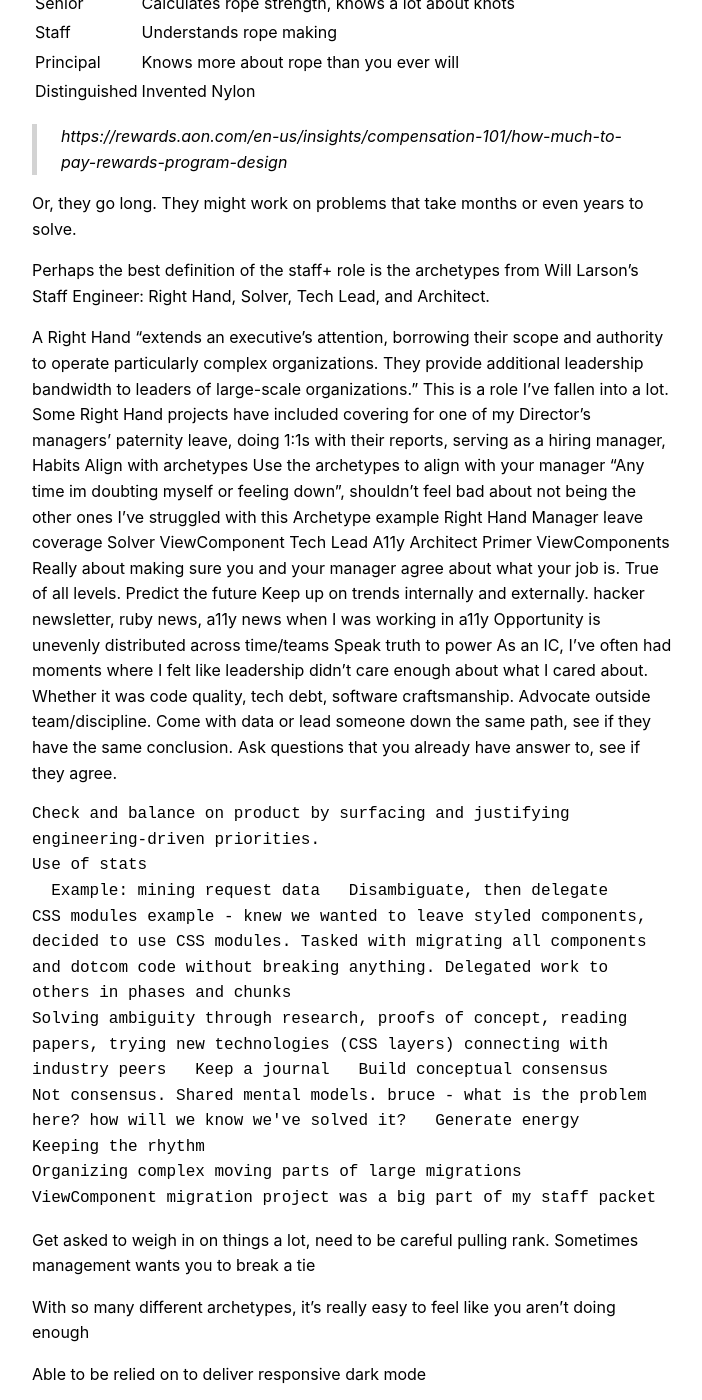
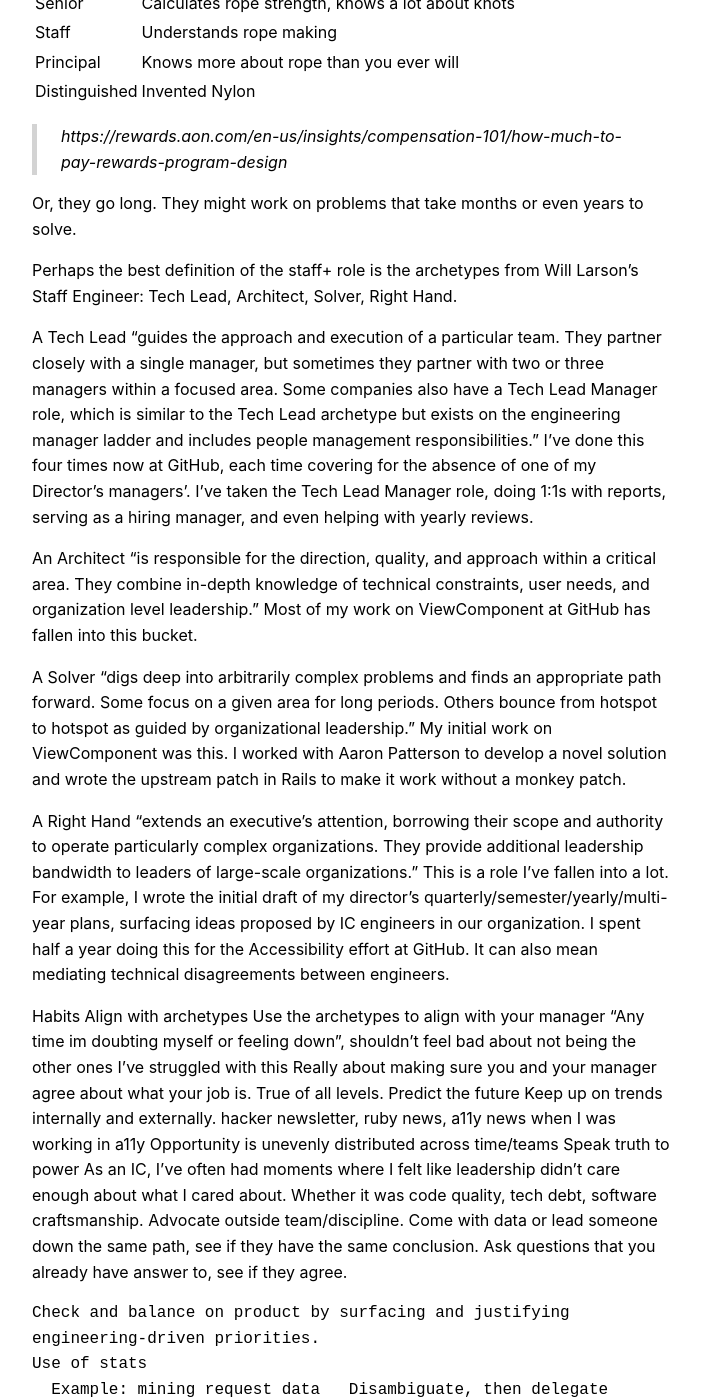
Before and after one commit to joelhawksley/identity, a Jekyll site: the page built from _posts/2026-01-07-7-habits-of-a-thriving-staff-engineer.md, in a window 1280 px wide and 1400 px high, scrolled down 2320 px. Shown: the whole window, without its empty margins (288-990 px from the left). Built offline with Jekyll 4.4.1, drawn with Linux system fonts in a browser that asks for light colours.

Commit message:
more brain dumping

```diff
--- a/_posts/2026-01-07-7-habits-of-a-thriving-staff-engineer.md
+++ b/_posts/2026-01-07-7-habits-of-a-thriving-staff-engineer.md
@@ -60,23 +60,22 @@
 
   Or, they go long. They might work on problems that take months or even years to solve.
 
-  Perhaps the best definition of the staff+ role is the archetypes from Will Larson's Staff Engineer: Right Hand, Solver, Tech Lead, and Architect.
+  Perhaps the best definition of the staff+ role is the archetypes from Will Larson's Staff Engineer: Tech Lead, Architect, Solver, Right Hand.
 
-  A Right Hand "extends an executive’s attention, borrowing their scope and authority to operate particularly complex organizations. They provide additional leadership bandwidth to leaders of large-scale organizations." This is a role I've fallen into a lot. Some Right Hand projects have included covering for one of my Director's managers' paternity leave, doing 1:1s with their reports, serving as a hiring manager,
+  A Tech Lead "guides the approach and execution of a particular team. They partner closely with a single manager, but sometimes they partner with two or three managers within a focused area. Some companies also have a Tech Lead Manager role, which is similar to the Tech Lead archetype but exists on the engineering manager ladder and includes people management responsibilities." I've done this four times now at GitHub, each time covering for the absence of one of my Director's managers'. I've taken the Tech Lead Manager role, doing 1:1s with reports, serving as a hiring manager, and even helping with yearly reviews.
+
+  An Architect "is responsible for the direction, quality, and approach within a critical area. They combine in-depth knowledge of technical constraints, user needs, and organization level leadership." Most of my work on ViewComponent at GitHub has fallen into this bucket.
+
+  A Solver "digs deep into arbitrarily complex problems and finds an appropriate path forward. Some focus on a given area for long periods. Others bounce from hotspot to hotspot as guided by organizational leadership." My initial work on ViewComponent was this. I worked with Aaron Patterson to develop a novel solution and wrote the upstream patch in Rails to make it work without a monkey patch.
+
+  A Right Hand "extends an executive’s attention, borrowing their scope and authority to operate particularly complex organizations. They provide additional leadership bandwidth to leaders of large-scale organizations." This is a role I've fallen into a lot. For example, I wrote the initial draft of my director's quarterly/semester/yearly/multi-year plans, surfacing ideas proposed by IC engineers in our organization. I spent half a year doing this for the Accessibility effort at GitHub. It can also mean mediating technical disagreements between engineers.
+
+
 Habits
   Align with archetypes
     Use the archetypes to align with your manager
     "Any time im doubting myself or feeling down", shouldn't feel bad about not being the other ones
     I've struggled with this
-    Archetype example
-      Right Hand
-        Manager leave coverage
-      Solver
-        ViewComponent
-      Tech Lead
-        A11y
-      Architect
-        Primer ViewComponents
     Really about making sure you and your manager agree about what your job is. True of all levels.
   Predict the future
     Keep up on trends internally and externally. hacker newsletter, ruby news, a11y news when I was working in a11y
```
